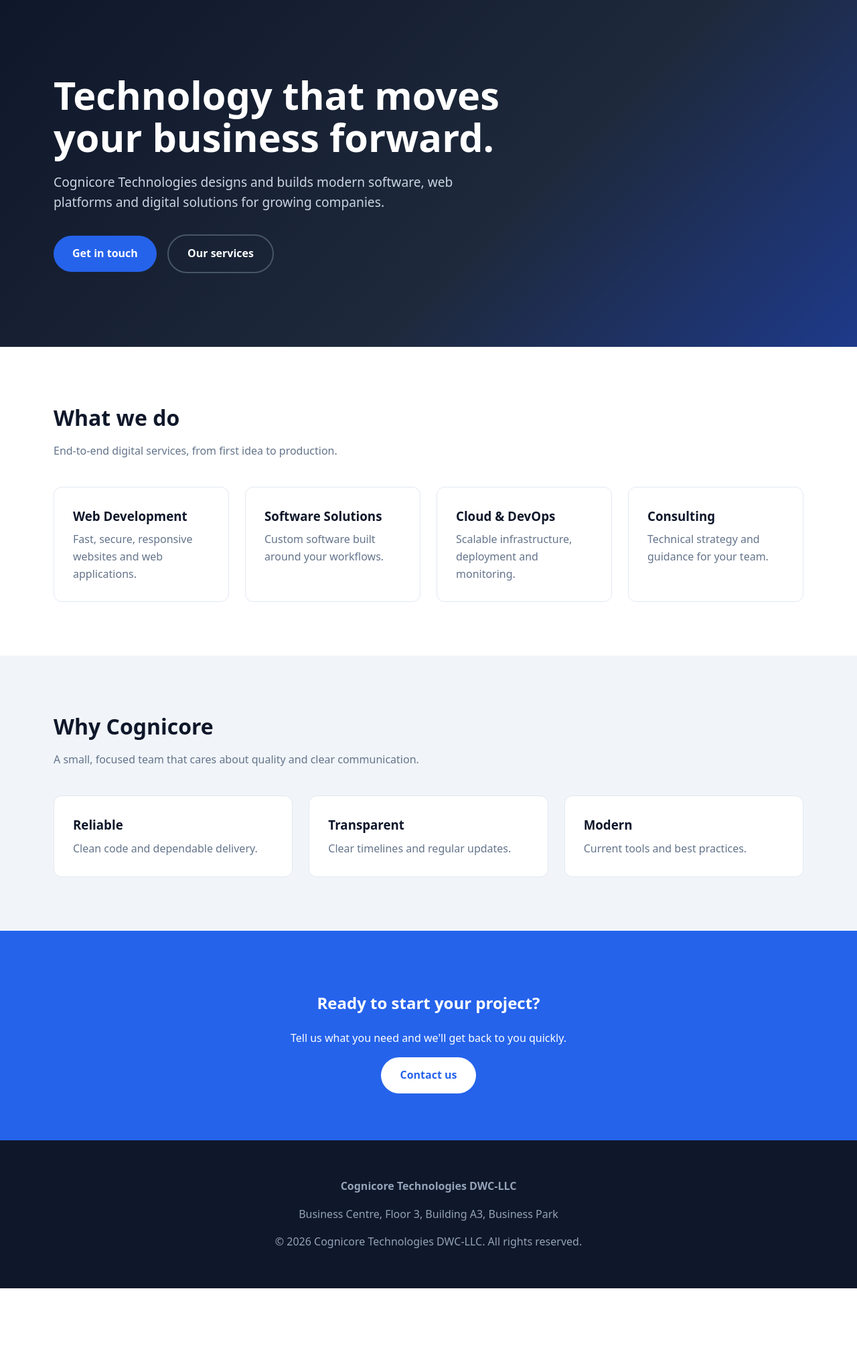
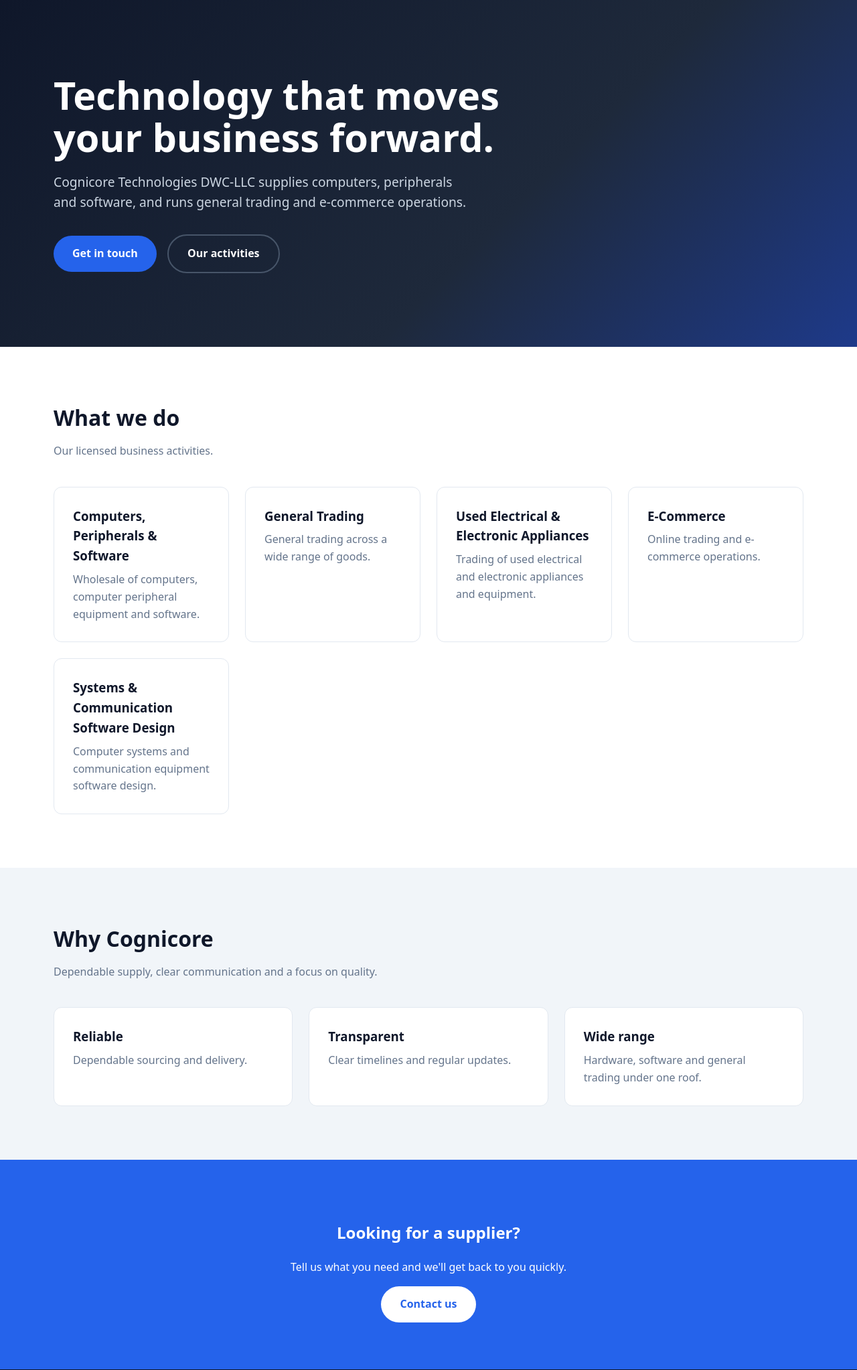
Before and after one commit to devwebandapk-cmyk/cognicore-company-website, a WordPress theme: template front-page.php in a window 1280 px wide. Shown: the part 64-2110 px from the top of the page at 67% size. Before the commit the page ends 1988 px from the top, so only its background shows below. Run offline with PHP 8.4 and a stand-in for WordPress, Linux system fonts and the light colour scheme; the site name, menu and one post (Sample post) are stand-ins, and other content is empty.

Commit message:
Add licensed business activities to home and services pages
Co-Authored-By: Claude Sonnet 5.5 <noreply@anthropic.com>
Claude-Session: https://claude.ai/code/session_018XrfTfth5Xhmze9GydEUJd

```diff
--- a/front-page.php
+++ b/front-page.php
@@ -2,21 +2,20 @@
 <section class="hero">
 	<div class="container">
 		<h1>Technology that moves your business forward.</h1>
-		<p>Cognicore Technologies designs and builds modern software, web platforms and digital solutions for growing companies.</p>
+		<p>Cognicore Technologies DWC-LLC supplies computers, peripherals and software, and runs general trading and e-commerce operations.</p>
 		<a class="btn" href="<?php echo esc_url( home_url( '/contact/' ) ); ?>">Get in touch</a>
-		<a class="btn btn-ghost" href="<?php echo esc_url( home_url( '/services/' ) ); ?>">Our services</a>
+		<a class="btn btn-ghost" href="<?php echo esc_url( home_url( '/services/' ) ); ?>">Our activities</a>
 	</div>
 </section>
 
 <section class="section">
 	<div class="container">
 		<h2>What we do</h2>
-		<p class="lead">End-to-end digital services, from first idea to production.</p>
+		<p class="lead">Our licensed business activities.</p>
 		<div class="grid">
-			<div class="card"><h3>Web Development</h3><p>Fast, secure, responsive websites and web applications.</p></div>
-			<div class="card"><h3>Software Solutions</h3><p>Custom software built around your workflows.</p></div>
-			<div class="card"><h3>Cloud &amp; DevOps</h3><p>Scalable infrastructure, deployment and monitoring.</p></div>
-			<div class="card"><h3>Consulting</h3><p>Technical strategy and guidance for your team.</p></div>
+			<?php foreach ( cognicore_activities() as $a ) : ?>
+				<div class="card"><h3><?php echo esc_html( $a[0] ); ?></h3><p><?php echo esc_html( $a[1] ); ?></p></div>
+			<?php endforeach; ?>
 		</div>
 	</div>
 </section>
@@ -24,18 +23,18 @@
 <section class="section alt">
 	<div class="container">
 		<h2>Why Cognicore</h2>
-		<p class="lead">A small, focused team that cares about quality and clear communication.</p>
+		<p class="lead">Dependable supply, clear communication and a focus on quality.</p>
 		<div class="grid">
-			<div class="card"><h3>Reliable</h3><p>Clean code and dependable delivery.</p></div>
+			<div class="card"><h3>Reliable</h3><p>Dependable sourcing and delivery.</p></div>
 			<div class="card"><h3>Transparent</h3><p>Clear timelines and regular updates.</p></div>
-			<div class="card"><h3>Modern</h3><p>Current tools and best practices.</p></div>
+			<div class="card"><h3>Wide range</h3><p>Hardware, software and general trading under one roof.</p></div>
 		</div>
 	</div>
 </section>
 
 <section class="cta">
 	<div class="container">
-		<h2>Ready to start your project?</h2>
+		<h2>Looking for a supplier?</h2>
 		<p>Tell us what you need and we'll get back to you quickly.</p>
 		<a class="btn" href="<?php echo esc_url( home_url( '/contact/' ) ); ?>">Contact us</a>
 	</div>
--- a/functions.php
+++ b/functions.php
@@ -13,6 +13,17 @@ function cognicore_address_lines() {
 		'Business Centre',
 		'Floor 3, Building A3',
 		'Business Park',
+	);
+}
+
+/** Licensed business activities (edit here). */
+function cognicore_activities() {
+	return array(
+		array( 'Computers, Peripherals & Software', 'Wholesale of computers, computer peripheral equipment and software.' ),
+		array( 'General Trading', 'General trading across a wide range of goods.' ),
+		array( 'Used Electrical & Electronic Appliances', 'Trading of used electrical and electronic appliances and equipment.' ),
+		array( 'E-Commerce', 'Online trading and e-commerce operations.' ),
+		array( 'Systems & Communication Software Design', 'Computer systems and communication equipment software design.' ),
 	);
 }
 
@@ -44,8 +55,8 @@ add_action( 'wp_enqueue_scripts', function () {
 add_action( 'after_switch_theme', function () {
 	$pages = array(
 		'home'     => array( 'Home', "Welcome to Cognicore Technologies." ),
-		'about'    => array( 'About', "<p>Cognicore Technologies DWC-LLC builds reliable, modern software for growing businesses. Replace this text with your company story.</p><h2>Our mission</h2><p>Describe your mission and values here.</p>" ),
-		'services' => array( 'Services', "<p>Describe the services you offer in more detail here.</p>" ),
+		'about'    => array( 'About', "<p>Cognicore Technologies DWC-LLC is a Dubai World Central based company engaged in the wholesale of computers, peripherals and software, general trading, e-commerce and software design. Replace this text with your company story.</p><h2>Our mission</h2><p>Describe your mission and values here.</p>" ),
+		'services' => array( 'Services', "<p>Our licensed business activities are listed below.</p>" ),
 		'contact'  => array( 'Contact', "<p>Tell us about your project and we'll get back to you.</p>[cognicore_contact_form]" ),
 	);
 	$ids = array();
```
Also changed, not shown: page.php (+7 -0 lines).
